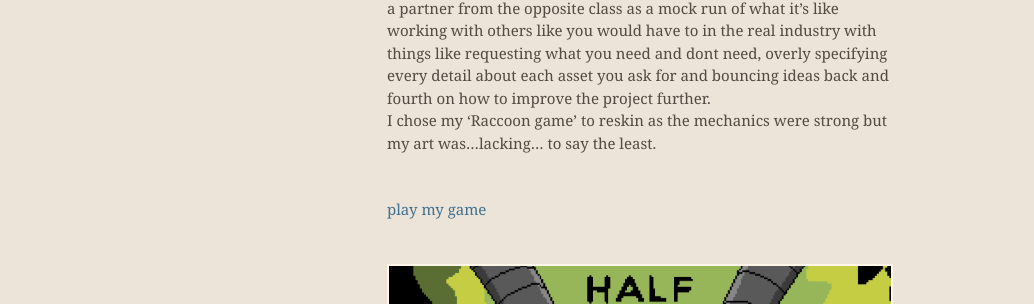
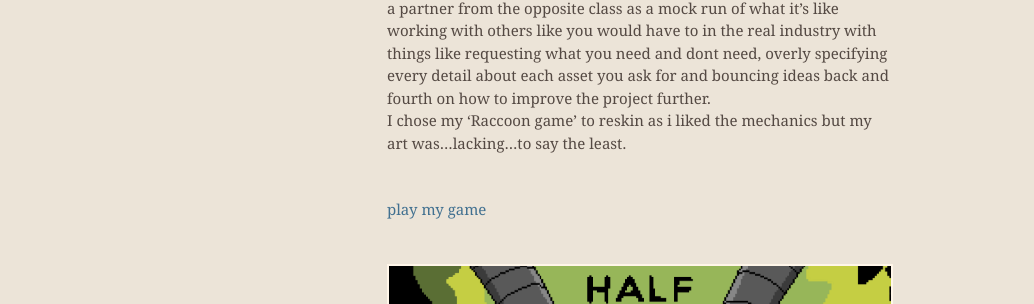
Before and after one commit to TonyStarkOfWinterfell/portfolio, a Jekyll site: the page built from Reskin.md, in a window 1280 px wide. Shown: the part 494-798 px from the top of the page, without its empty margins (0-1034 px from the left). Built offline with Jekyll 4.4.1, drawn with Linux system fonts in a browser that asks for light colours; our own code applies the rules of GitHub Pages for plain Markdown files; the repository's description, which GitHub fills in, is left out.

Commit message:
Update Reskin.md

```diff
--- a/Reskin.md
+++ b/Reskin.md
@@ -2,7 +2,7 @@
 
 -This isn't a new game but instead a collaboration project between the games-making-class and the digital-arts-class, where we were assigned a partner from the opposite class as a mock run of what it's like working with others like you would have to in the real industry with things like requesting what you need and dont need, overly specifying every detail about each asset you ask for and bouncing ideas back and fourth on how to improve the project further.
 <br>
-I chose my 'Raccoon game' to reskin as the mechanics were strong but my art was...lacking... to say the least.
+I chose my 'Raccoon game' to reskin as i liked the mechanics but my art was...lacking...to say the least.
 
 <br>
 
```
